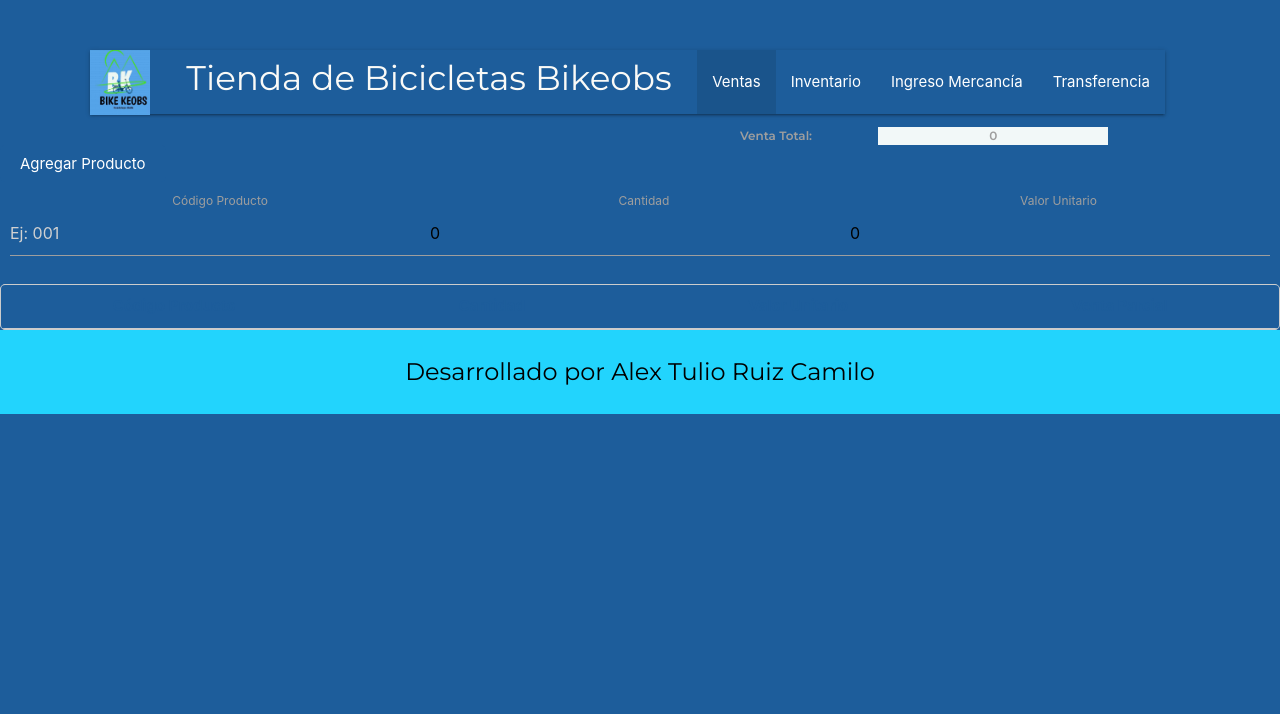
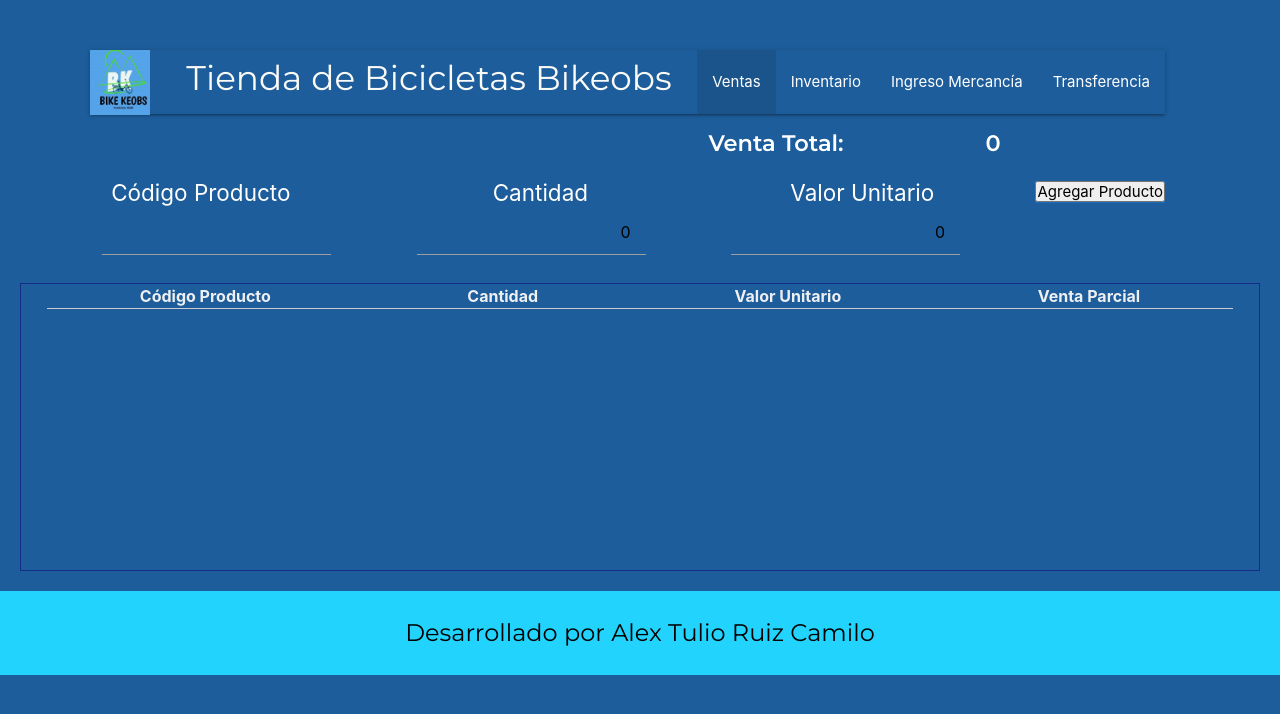
Before and after one commit to alturuca/tiendaapp, a React (Create React App) app: page / in a window 1280 px wide. Shown: the top 714 px of the page. Built offline with nearby package versions, Linux system fonts and the light colour scheme.

Commit message:
se acutiliza el modulo de ventas

```diff
--- a/src/components/Ventas.js
+++ b/src/components/Ventas.js
@@ -71,15 +71,20 @@ function Venta() {
           </label>
         </section>
 
+        <div className='venta__boton__agregar'>
           <button onClick={agregarProducto} className="venta__boton">
               Agregar Producto
           </button>
 
 
+        </div>
+
+
+
         <section className="lista_label">
-        <label htmlFor="codigo">Código Producto</label>
-        <label htmlFor="cantidad">Cantidad</label>
-        <label htmlFor="valorUnitario">Valor Unitario</label>
+        <label className="lista__label__name" htmlFor="codigo">Código Producto</label>
+        <label className="lista__label__name" htmlFor="cantidad">Cantidad</label>
+        <label className="lista__label__name" htmlFor="valorUnitario">Valor Unitario</label>
         </section>
 
         {/* Inputs para ingresar productos */}
@@ -87,35 +92,39 @@ function Venta() {
           <div className="venta__form__fila">
 
             <input
+              className="venta__input__dato"
               type="text"
               id="codigo"
               name="codigo"
               value={nuevoProducto.codigo}
               onChange={handleInputChange}
-              placeholder="Ej: 001"
-              className="venta__input"
+
+
             />
 
 
             <input
+              className="venta__input__dato"
+
               type="number"
               id="cantidad"
               name="cantidad"
               value={nuevoProducto.cantidad}
               onChange={handleInputChange}
-              placeholder="Ej: 5"
-              className="venta__input"
+
+
             />
 
 
             <input
+              className="venta__input__dato"
               type="number"
               id="valorUnitario"
               name="valorUnitario"
               value={nuevoProducto.valorUnitario}
               onChange={handleInputChange}
-              placeholder="Ej: 2000"
-              className="venta__input"
+
+
             />
 
 
--- a/src/styles/Ventas.css
+++ b/src/styles/Ventas.css
@@ -3,6 +3,12 @@
 * {
   padding: 0;
   margin: 0;
+
+}
+
+label {
+  font-size: 1.5rem !important;
+  color: white
 }
 
 body {
@@ -37,135 +43,94 @@ body {
   text-align: center;
 }
 
+.venta__boton__agregar{
+  margin-top: 20px;
+
+  float: right;
+  margin-right: 115px;
+  background-color: #1c6cbc;
+
+
+
+  cursor: pointer;
+}
 .venta__mostrar__etiqueta {
-  background-color: #f2f8f8;
-}
 
-.venta__titulo {
-  padding: 1% 10% 0% 7%;
-  display: grid;
-  grid-template-columns: 25% 25% 25% 25%;
-  gap: 5px;
-  font-size: 24px;
-  font-family: 'Montserrat', sans-serif;
-  font-weight: 600;
-  text-decoration: none;
-  text-align: center;
-}
-
-.venta__titulo__caja {
-  background-color: #0f466b;
-}
-
-.venta__contenido {
-  padding: 0% 10% 0% 7%;
-  display: grid;
-  grid-template-columns: 25% 25% 25% 25%;
-  gap: 5px;
-  font-size: 24px;
-  font-family: 'Montserrat', sans-serif;
-  font-weight: 600;
-  text-decoration: none;
-  text-align: center;
-}
-
-.venta__contenido__caja {
-  background-color: #f4f4f4;
-  color: #fafaf7;
 }
 
 .lista_label{
-  margin-top: 10px;
-  padding: 0% 1% 0 2px;
-  gap: 10px;
+ margin: 15px 0px 0px 0px;
+ padding-left: 10px;
+ display: flex;
+ justify-content: space-around;
+ text-align: center;
+
+
+}
+
+.venta__input__dato{
+  text-align: right;
+  ;
+
+}
+
+
+
+.venta__form__fila {
   display: flex;
-  justify-content: space-around;
-
+  gap: 10%;
+  padding: 0 25% 0% 8%;
 
 
 
 }
 
 
-.venta__form__fila {
+
+.venta__datos {
+  margin: 20px;
   display: flex;
-  text-align: left; /* Alinea el texto del label a la izquierda */
-  margin: 0 10px;
+  flex-direction: column;
+  justify-content: space-between;
+  max-height: 350px; /* Limita la altura visible de la tabla */
+  color: white;
+  overflow-y: auto; /* Agrega scroll vertical para los datos */
+  border: 1px solid #142b87; /* Opcional: borde para delimitar la sección */
+  margin-top: 20px; /* Espaciado superior */
+  padding: 0% 2% 20.4%; /* Quita el padding para que el diseño sea limpio */
+  background-color: #1D5D9B; /* Color de fondo */
+
 
 }
-.venta__input__grupo {
+
+.venta__datos__header {
+  font-weight: bold;
+  color: #eeeff1;
+  font-size: medium;
+
+}
+
+.venta__datos__fila {
   display: flex;
-  flex-direction: column; /* Organiza el label encima del input */
-  margin: 0 10px;
+  justify-content: space-around;
+  text-align: right;
+  border-bottom: 1px solid #ccc;
+  gap: 10px;
+
 }
 
 
 
-
-.venta__input {
-  padding: 10px;
-  font-size: 14px;
-  border: 1px solid #ccc; /* Bordes del input */
-  border-radius: 5px; /* Bordes redondeados */
-}
-
-.venta__boton__seccion {
-  margin-top: 20px;
-  text-align: center;
-}
-
-.venta__boton {
-  padding: 10px 20px;
-  background-color: #1d5d9b;
-  color: white;
-  border: none;
-  border-radius: 5px;
-  cursor: pointer;
-}
-
-.venta__boton:hover {
-  background-color: #0f466b;
-}
-
-.venta__datos {
-  max-height: 300px; /* Limita la altura visible de la tabla */
-  overflow-y: auto; /* Agrega scroll vertical para los datos */
-  border: 1px solid #ccc; /* Opcional: borde para delimitar la sección */
-  margin-top: 20px; /* Espaciado superior */
-  padding: 0; /* Quita el padding para que el diseño sea limpio */
-  background-color: #fafafa; /* Color de fondo */
-  border-radius: 5px; /* Bordes redondeados */
-
-}
-
-.venta__datos__fila:first-child {
-  position: sticky; /* Hace que esta fila quede fija */
-  top: 0; /* La fija en la parte superior del contenedor */
-  background-color: #1d5d9b; /* Color de fondo para distinguir el encabezado */
-  color: white; /* Color del texto */
-  font-weight: bold; /* Resalta los encabezados */
-  z-index: 1; /* Asegura que el encabezado quede sobre los datos */
-}
-
-
-.venta__datos__fila {
+.venta__datos__caja {
   display: flex;
-  justify-content: space-around;
-  padding: 10px 0;
-  border-bottom: 1px solid #ccc;
-}
-
-.venta__datos__header {
-  font-weight: bold;
-  color: #1d5d9b;
-
-}
-
-.venta__datos__caja {
+  align-items: right;
   text-align: center;
   font-size: 16px;
+  gap: 10px;
+  border: #000000 1px solid;
 }
 .footer {
+
   color: #000000;
   background-color: #22D4FD;
   padding: 24px;
```
